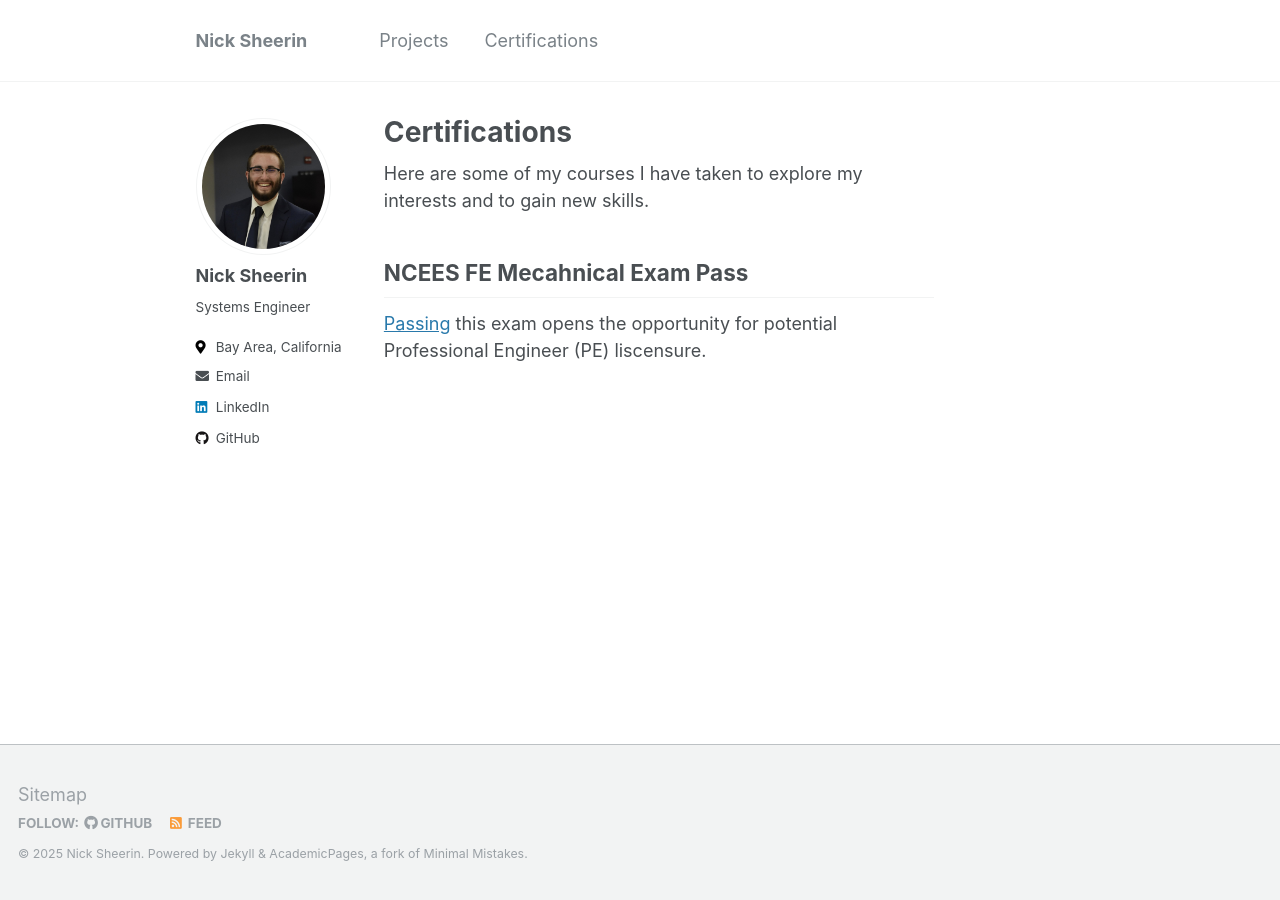
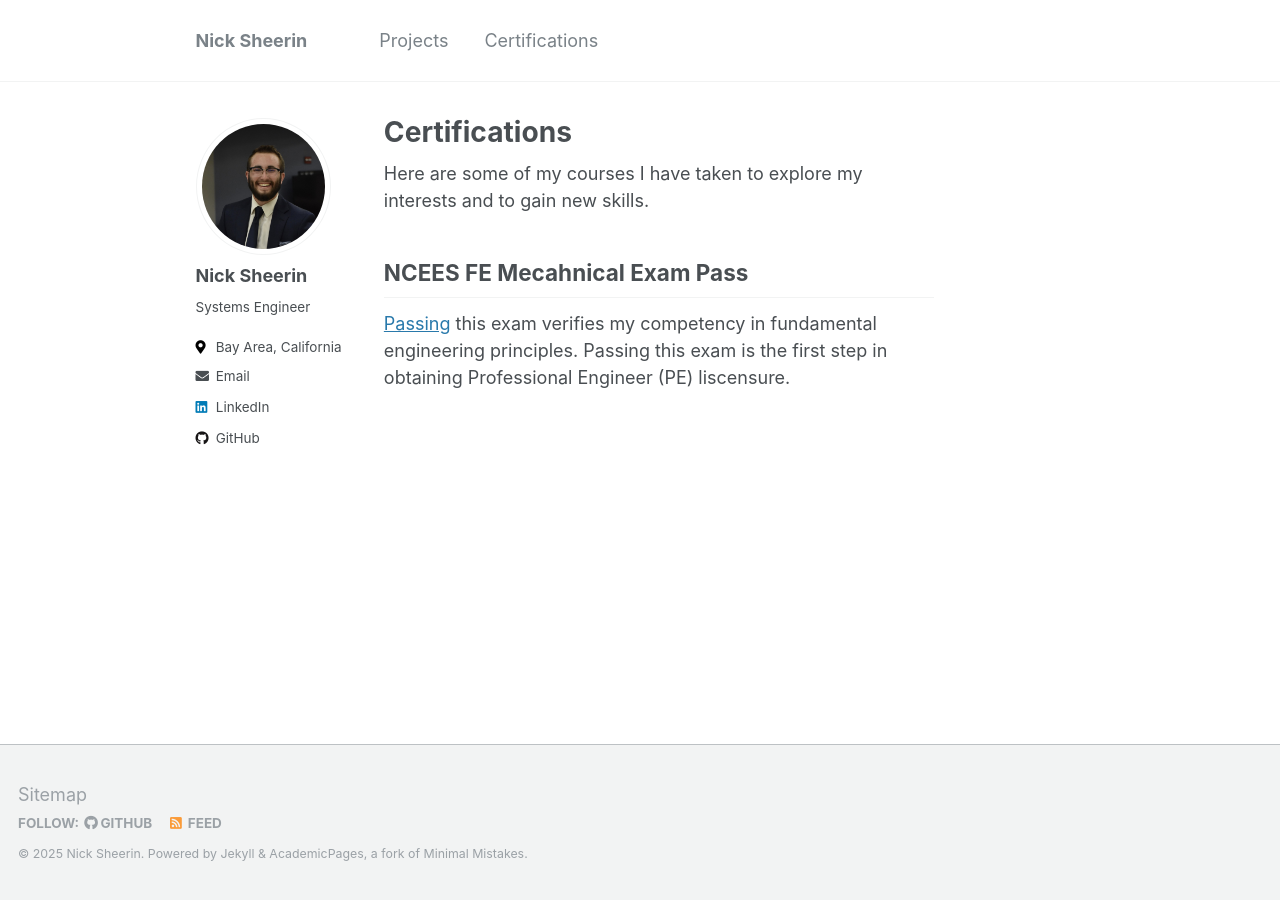
Before and after one commit to nicksheerin/nick_sheerin, a Jekyll site: the page built from _pages/certifications.md, in a window 1280 px wide. Built offline with Jekyll 4.4.1, drawn with Linux system fonts in a browser that asks for light colours.

Commit message:
Certification accessable

```diff
--- a/_pages/certifications.md
+++ b/_pages/certifications.md
@@ -7,7 +7,7 @@ Here are some of my courses I have taken to explore my interests and to gain new
 
 ## NCEES FE Mecahnical Exam Pass
 
-[Passing](https://account.ncees.org/rn/2298733-1532875-d2f4c20) this exam opens the opportunity for potential Professional Engineer (PE) liscensure.
+[Passing](https://account.ncees.org/rn/2298733-1532875-d2f4c20) this exam verifies my competency in fundamental engineering principles. Passing this exam is the first step in obtaining Professional Engineer (PE) liscensure.
 
 
 <!-- ## Intermediate Python3
```
